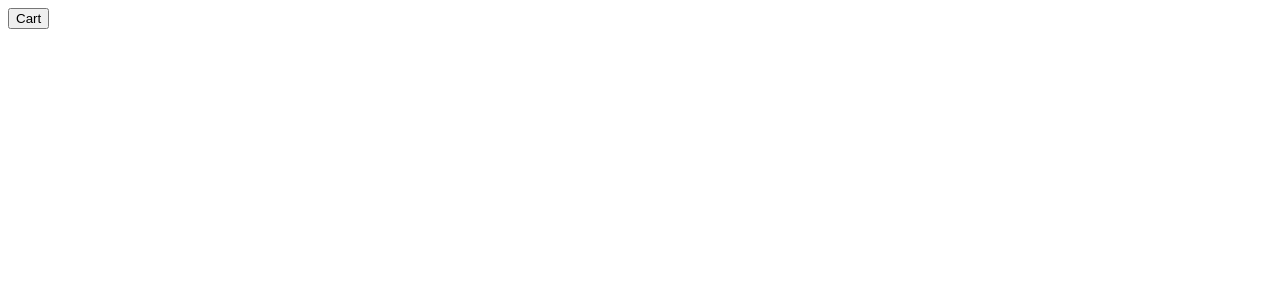
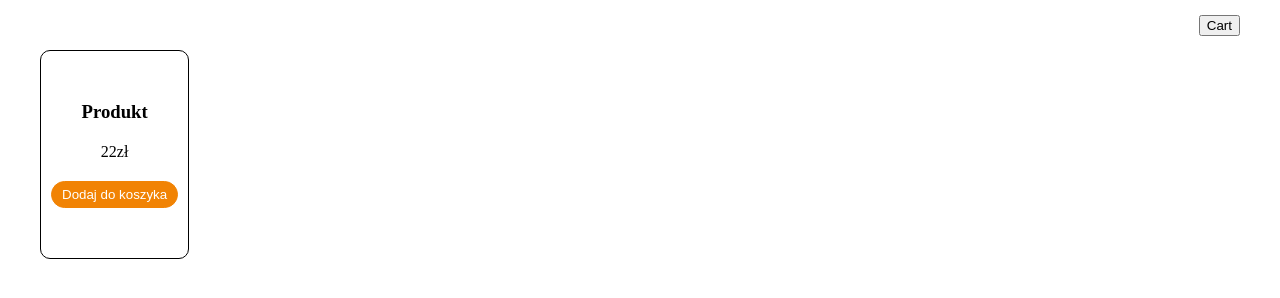
Before and after one commit to RobertLigman/shopping-cart, a plain HTML site: page index.html in a window 1280 px wide. Drawn offline with Linux system fonts and the light colour scheme.

Commit message:
add basic styling to project

```diff
--- a/index.html
+++ b/index.html
@@ -12,7 +12,17 @@
 <body>
     <header class="header">
         <button class="cart-button">Cart</button>
+        <div class="cart"></div>
     </header>
+    <main class="main">
+        <div class="product">
+            <h3 class="product__name">Produkt</h3>
+            <p class="product__price">
+                22<span class="product__currency">zł</span>
+            </p>
+            <button class="product__add-to-cart">Dodaj do koszyka</button>
+        </div>
+    </main>
 </body>
 
 </html>
--- a/style.css
+++ b/style.css
@@ -0,0 +1,47 @@
+body {
+    max-width: 1200px;
+    margin: auto;
+}
+
+.header {
+    height: 50px;
+    display: flex;
+    justify-content: flex-end;
+    align-items: center;
+}
+
+.main {
+    display: flex;
+    gap: 10px;
+}
+
+.product {
+    border: 1px solid black;
+    padding: 40px 10px;
+    border-radius: 10px;
+    display: flex;
+    flex-direction: column;
+    justify-content: space-between;
+    align-items: center;
+}
+
+.product__name,
+.product__price,
+.product__add-to-cart {
+    margin: 10px 0;
+}
+
+.product__add-to-cart {
+    padding: 5px 10px;
+    color: #fff;
+    background-color: #f18304;
+    border: 1px solid #f18304;
+    border-radius: 20px;
+    cursor: pointer;
+    transition: all 0.3s cubic-bezier(0.175, 0.885, 0.32, 1.275);
+}
+
+.product__add-to-cart:hover {
+    background-color: #fff;
+    color: #f18304;
+}
```
